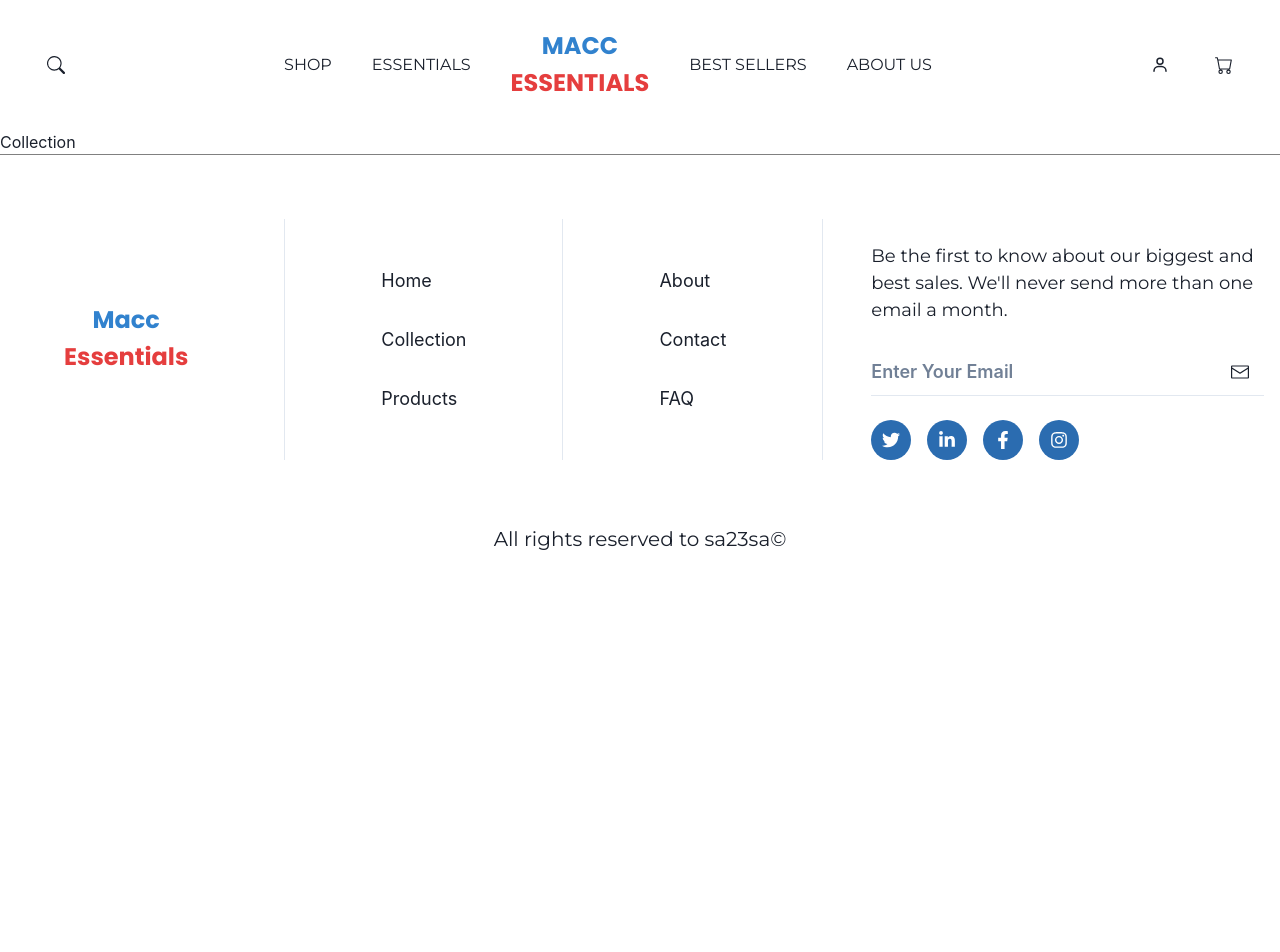
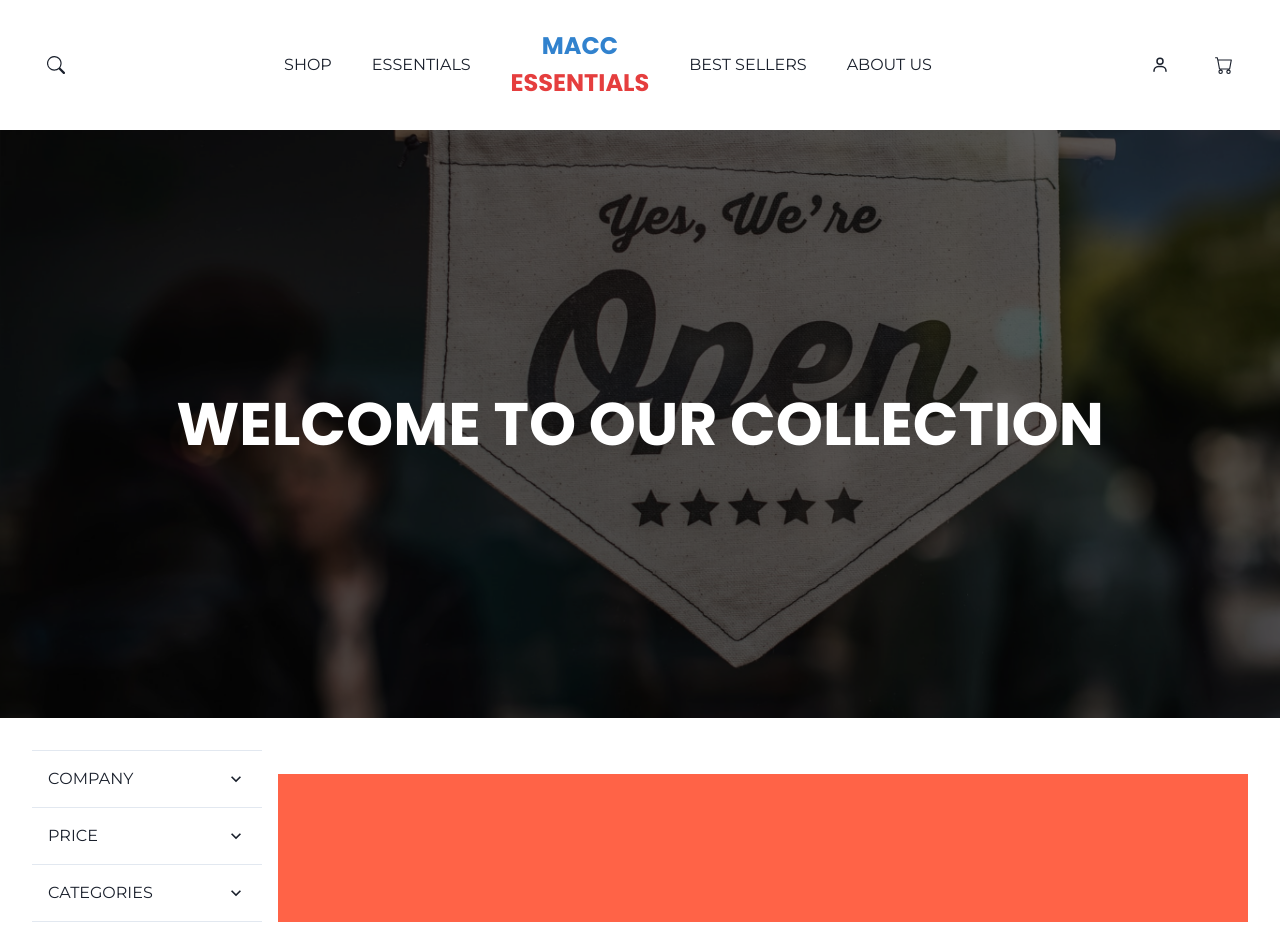
Before and after one commit to AhmedNawaf/Macc-Essentials, a React (Vite) app: page /collection in a window 1280 px wide. Shown: the top 952 px of the page. Before the commit the page ends 800 px from the top, so only its background shows below. Built offline with nearby package versions, Linux system fonts and the light colour scheme; no server answers.

Commit message:
hero and products section has been added to collection page

```diff
--- /dev/null
+++ b/src/components/CustomAccordion.tsx
@@ -0,0 +1,33 @@
+import {
+  AccordionItem,
+  AccordionIcon,
+  AccordionButton,
+  AccordionPanel,
+  AccordionItemProps,
+  Text,
+} from '@chakra-ui/react';
+
+interface Props {
+  title: string;
+  children: React.ReactNode;
+}
+
+function CustomAccordion({
+  title,
+  children,
+  ...rest
+}: AccordionItemProps & Props) {
+  return (
+    <AccordionItem {...rest}>
+      <AccordionButton p='4'>
+        <Text as='span' flex='1' textAlign='left' textTransform='uppercase'>
+          {title}
+        </Text>
+        <AccordionIcon />
+      </AccordionButton>
+      <AccordionPanel pb={4}>{children}</AccordionPanel>
+    </AccordionItem>
+  );
+}
+
+export default CustomAccordion;
--- /dev/null
+++ b/src/components/collection/Hero.tsx
@@ -0,0 +1,40 @@
+import { Box, Image, Center, Heading } from '@chakra-ui/react';
+import assets from '@/assets';
+
+function Hero() {
+  return (
+    <Box
+      w={{ base: 'auto', lg: 'full' }}
+      h={{ base: '80vh', md: 'auto' }}
+      overflow='hidden'
+      pos='relative'
+    >
+      <Image
+        w='full'
+        h='full'
+        objectFit='cover'
+        src={assets.photos.collectionHero}
+      />
+      <Center
+        pos='absolute'
+        bg='blackAlpha.700'
+        w='full'
+        h='full'
+        color='white'
+        inset='0'
+      >
+        <Heading
+          textTransform='uppercase'
+          fontWeight='bold'
+          fontSize={{ base: '4xl', lg: '6xl' }}
+          textAlign='center'
+        >
+          {' '}
+          Welcome to our collection
+        </Heading>
+      </Center>
+    </Box>
+  );
+}
+
+export default Hero;
--- /dev/null
+++ b/src/components/collection/ProductsSection.tsx
@@ -0,0 +1,34 @@
+import {
+  Box,
+  Grid,
+  GridItem,
+  Accordion,
+  AccordionButton,
+  AccordionIcon,
+  AccordionPanel,
+  AccordionItem,
+  Text,
+} from '@chakra-ui/react';
+import CustomAccordion from '../CustomAccordion';
+
+function ProductsSection() {
+  return (
+    <Grid
+      templateRows='repeat(2, 1fr)'
+      templateColumns='repeat(5, 1fr)'
+      gap={4}
+      m='8'
+    >
+      <GridItem colSpan={1}>
+        <Accordion allowToggle>
+          <CustomAccordion title='Company'>This is test</CustomAccordion>
+          <CustomAccordion title='Price'>This is test</CustomAccordion>
+          <CustomAccordion title='Categories'>This is test</CustomAccordion>
+        </Accordion>
+      </GridItem>
+      <GridItem colSpan={4} bg='tomato' mt='6' />
+    </Grid>
+  );
+}
+
+export default ProductsSection;
--- a/src/pages/Collection.tsx
+++ b/src/pages/Collection.tsx
@@ -1,7 +1,13 @@
-import { Image } from '@chakra-ui/react';
+import Hero from '@/components/collection/Hero';
+import ProductsSection from '@/components/collection/ProductsSection';
 
 function Collection() {
-  return <div>Collection</div>;
+  return (
+    <>
+      <Hero />
+      <ProductsSection />
+    </>
+  );
 }
 
 export default Collection;
```
